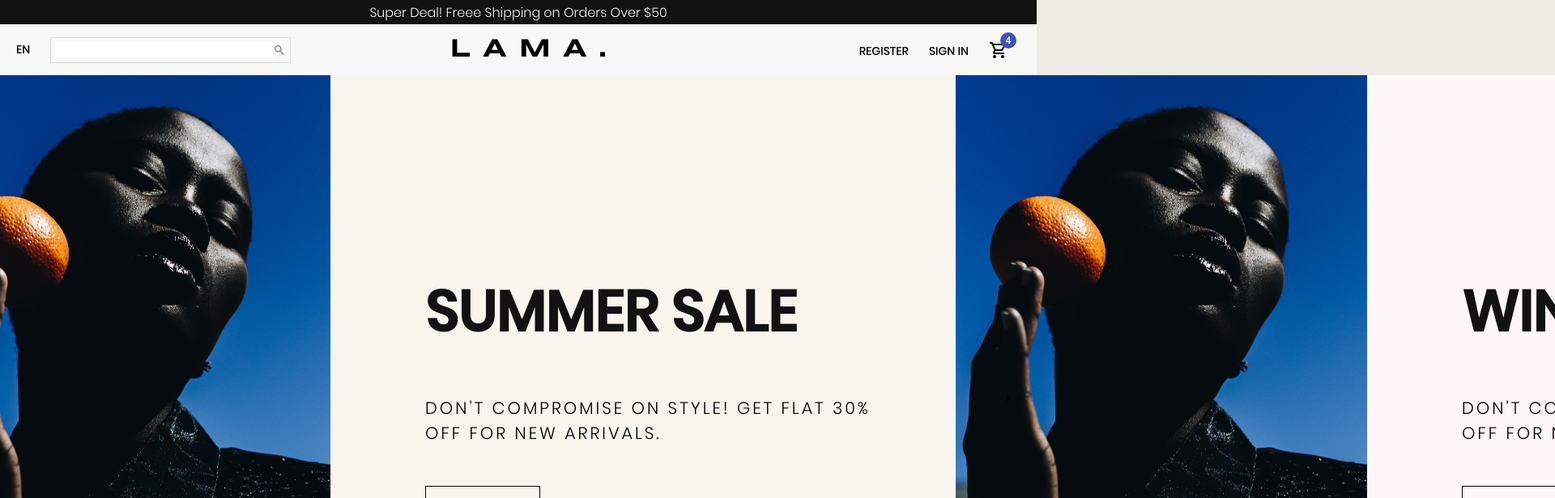
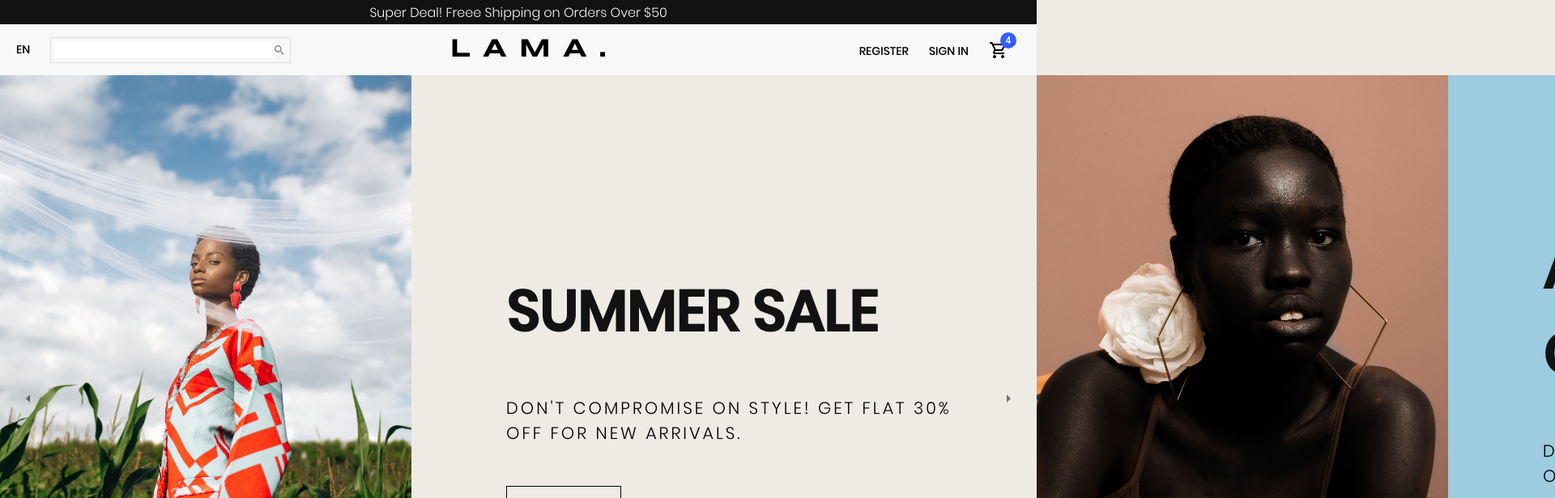
Before and after one commit to nadiamariduena/react-mern-21-frontend, a React (Create React App) app: page / in a window 1280 px wide. Shown: the top 616 px of the page at 81% size, 1920 px wide, since content can reach past the window. Built offline with nearby package versions, Linux system fonts and the light colour scheme.

Commit message:
slider progress 2

```diff
--- a/src/components/Navbar.jsx
+++ b/src/components/Navbar.jsx
@@ -2,7 +2,7 @@ import React from "react";
 import { Search, ShoppingCartOutlined } from "@material-ui/icons";
 import { Badge } from "@material-ui/core";
 import styled from "styled-components";
-
+import useStyles from "./styles";
 //
 //
 
@@ -10,7 +10,6 @@ const Container = styled.div`
   padding: 10px 0;
   min-height: 1vh;
   background-color: rgb(248, 248, 248);
-
 `;
 
 //
@@ -89,9 +88,13 @@ const MenuItem = styled.div`
 `;
 
 //
+
 //
 
 const Navbar = () => {
+  const classes = useStyles();
+
+  //
   return (
     <Container>
       <Wrapper>
@@ -109,7 +112,11 @@ const Navbar = () => {
           <MenuItem>REGISTER</MenuItem>
           <MenuItem>SIGN IN</MenuItem>
           <MenuItem>
-            <Badge badgeContent={4} color="primary">
+            <Badge
+              badgeContent={4}
+              classes={{ badge: classes.customBadge }}
+              className={classes.margin}
+            >
               <ShoppingCartOutlined />
             </Badge>
           </MenuItem>
--- a/src/components/Slider.jsx
+++ b/src/components/Slider.jsx
@@ -1,8 +1,9 @@
-import React from "react";
+import React, { useState } from "react";
 import { ArrowLeftOutlined, ArrowRightOutlined } from "@material-ui/icons";
 
 import styled from "styled-components";
-
+//
+import { sliderItems } from "../data";
 //
 import img1 from "../img-store/oladimeji-odunsi-2.jpg";
 //
@@ -11,7 +12,7 @@ const Container = styled.div`
   width: 100%;
   height: 100vh;
   display: flex;
-
+  /* background-color: #ff0; */
   //
   //
   position: relative;
@@ -39,6 +40,7 @@ const Arrow = styled.div`
   opacity: 0.5;
   cursor: pointer;
   //
+  z-index: 2;
 `;
 
 //
@@ -48,9 +50,9 @@ const Wrapper = styled.div`
   /*  */
   display: flex;
   //
-  transform:translateX(-100px);
-  //
-
+  transform: translateX(0vw);
+  //100 will move it to the right
+  //-100 will move the slider to the left
 `;
 //
 //
@@ -120,6 +122,7 @@ const Button = styled.button`
 
 const Slider = () => {
   //
+  const [slideIndex, setSlideIndex] = useState(0);
   //
 
   const handleClick = (direction) => {};
@@ -132,52 +135,23 @@ const Slider = () => {
       </Arrow>
 
       <Wrapper>
-        {/*
-        peach:fcf1ed
-        üeach-low: fff7f7
-        */}
-        <Slide bg="F7F5EE">
+        {sliderItems.map((items) => (
+          <Slide bg={items.bg}>
             <ImgContainer>
-            <Image src={img1} />
+              <Image src={items.img} />
             </ImgContainer>
 
             <InfoContainer>
-            <Title>SUMMER SALE</Title>
+              <Title>{items.title}</Title>
               <Desc>
-              DON'T COMPROMISE ON STYLE! GET FLAT 30% OFF FOR NEW ARRIVALS.
+               {items.desc}
               </Desc>
               <Button>SHOW NOW</Button>
             </InfoContainer>
           </Slide>
+        ))}
+
         {/*  */}
-        <Slide bg="fff7f7">
-          {/* blue: */}
-          <ImgContainer>
-            <Image src={img1} />
-          </ImgContainer>
-
-          <InfoContainer>
-            <Title>WINTER SALE</Title>
-            <Desc>
-              DON'T COMPROMISE ON STYLE! GET FLAT 30% OFF FOR NEW ARRIVALS.
-            </Desc>
-            <Button>SHOW NOW</Button>
-          </InfoContainer>
-        </Slide>
-        {/*  */}
-        <Slide>
-          <ImgContainer>
-            <Image src={img1} />
-          </ImgContainer>
-
-          <InfoContainer>
-            <Title>POPULAR </Title>
-            <Desc>
-              DON'T COMPROMISE ON STYLE! GET FLAT 30% OFF FOR NEW ARRIVALS.
-            </Desc>
-            <Button>SHOW NOW</Button>
-          </InfoContainer>
-        </Slide>
       </Wrapper>
 
       <Arrow direction="right" onClick={() => handleClick("right")}>
--- /dev/null
+++ b/src/components/styles.js
@@ -0,0 +1,11 @@
+import { makeStyles } from "@material-ui/core/styles";
+
+export default makeStyles((theme) => ({
+//   margin: {
+//     margin: theme.spacing.unit * 2,
+//   },
+  customBadge: {
+    backgroundColor: "#335DFF",
+    color: "white",
+  },
+}));
--- /dev/null
+++ b/src/data.js
@@ -0,0 +1,23 @@
+export const sliderItems = [
+    {
+      id: 1,
+      img: "img-store/oladimeji-odunsi-1.jpg",
+      title: "SUMMER SALE",
+      desc: "DON'T COMPROMISE ON STYLE! GET FLAT 30% OFF FOR NEW ARRIVALS.",
+      bg: "fcf1e",
+    },
+    {
+      id: 2,
+      img: "img-store/oladimeji-odunsi-3.jpg",
+      title: "AUTUMN COLLECTION",
+      desc: "DON'T COMPROMISE ON STYLE! GET FLAT 30% OFF FOR NEW ARRIVALS.",
+      bg: "9DCBDF",
+    },
+    {
+      id: 3,
+      img: "../img-store/oladimeji-odunsi-2.jpg",
+      title: "LOUNGEWEAR LOVE",
+      desc: "DON'T COMPROMISE ON STYLE! GET FLAT 30% OFF FOR NEW ARRIVALS.",
+      bg: "FFD647",
+    },
+  ];
```
Also changed, not shown: src/img/slider_funczionality2.gif (added), 1 other file (tests, documents, lock files or other folders). Lines whose indentation alone changed are shown as unchanged.
